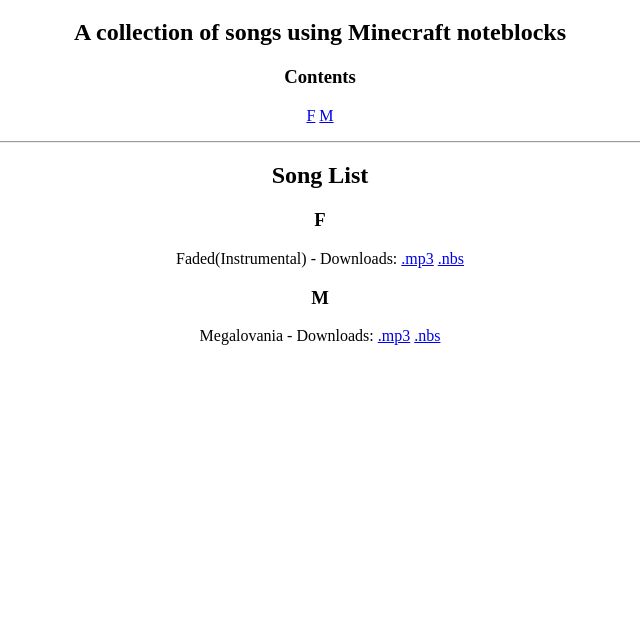
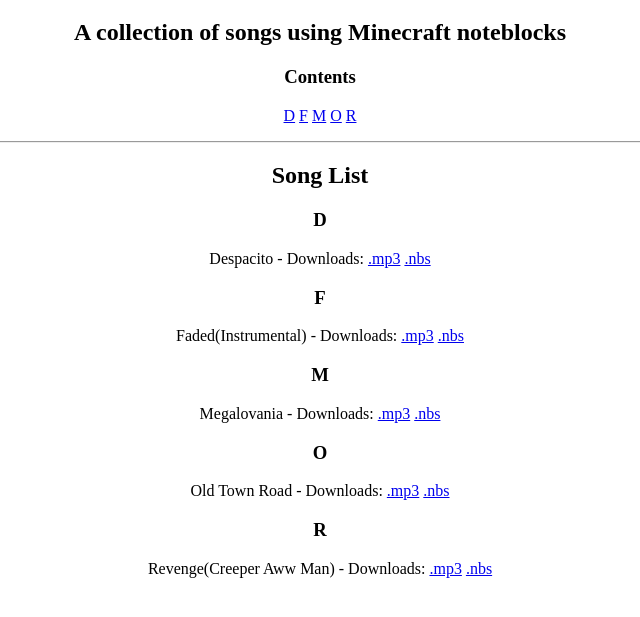
Before and after one commit to EpicPuppy613/MCNoteblockSongs, a plain HTML site: page index.html in a window 1280 px wide. Shown: the part 61-678 px from the top of the page, without its empty margins (320-960 px from the left). Drawn offline with Linux system fonts and the light colour scheme.

Commit message:
Added Songs
D-
Despacito
O-
Old Town Road
R-
Revenge

```diff
--- a/index.html
+++ b/index.html
@@ -11,11 +11,15 @@
             <h1>Note Block Songs</h1>
             <h2>A collection of songs using Minecraft noteblocks</h2>
             <h3>Contents</h3>
-            <p><a href="#f">F</a> <a href="#m">M</a></p>
+            <p><a href="#d">D</a> <a href="#f">F</a> <a href="#m">M</a> <a href="#o">O</a> <a href="#r">R</a></p>
         </div>
         <hr>
         <div id="songs">
             <h2>Song List</h2>
+            <div id="d">
+                <h3>D</h3>
+                <p>Despacito - Downloads: <a href="D/despacito.mp3" target="_empty" download>.mp3</a> <a href="D/despacito.nbs" download>.nbs</a></p>
+            </div>
             <div id="f">
                 <h3>F</h3>
                 <p>Faded(Instrumental) - Downloads: <a href="F/faded.mp3" target="_empty" download>.mp3</a> <a href="F/faded.nbs" download>.nbs</a></p>
@@ -24,6 +28,14 @@
                 <h3>M</h3>
                 <p>Megalovania - Downloads: <a href="M/megalovania.mp3" target="_empty" download>.mp3</a> <a href="M/megalovania.nbs" download>.nbs</a></p>
             </div>
+            <div id="o">
+                <h3>O</h3>
+                <p>Old Town Road - Downloads: <a href="O/otr.mp3" target="_empty" download>.mp3</a> <a href="O/otr.nbs" download>.nbs</a></p>
+            </div>
+            <div id="r">
+                <h3>R</h3>
+                <p>Revenge(Creeper Aww Man) - Downloads: <a href="R/revenge.mp3" target="_empty" download>.mp3</a> <a href="R/revenge.nbs" download>.nbs</a></p>
+            </div>
         </div>
     </body>
 </html>
```
Also changed, not shown: 7 other files.
